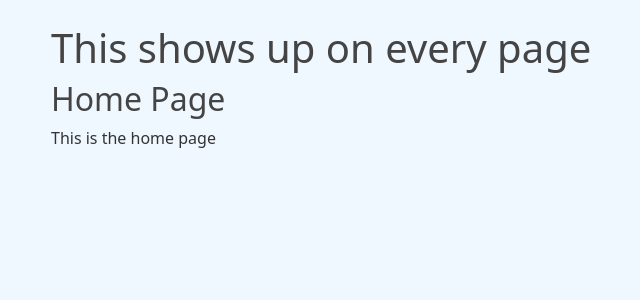
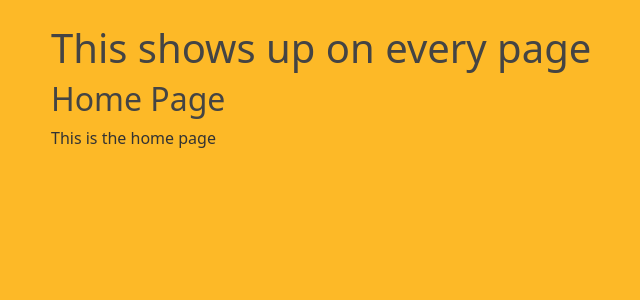
Before and after one commit to archaicsole/SEO_week3_day3_hosting, a Flask app: page / in a window 1280 px wide. Shown: the part 56-356 px from the top of the page, without its empty margins (31-671 px from the left). Run offline with Flask 3, Linux system fonts and the light colour scheme.

Commit message:
Changed to background to laker gold to test auto-deployment again

```diff
--- a/static/main.css
+++ b/static/main.css
@@ -1,5 +1,5 @@
 body {
-  background: #f0f8ff;
+  background: #FDB927;
   color: #333333;
   margin-top: 5rem;
 }
```
